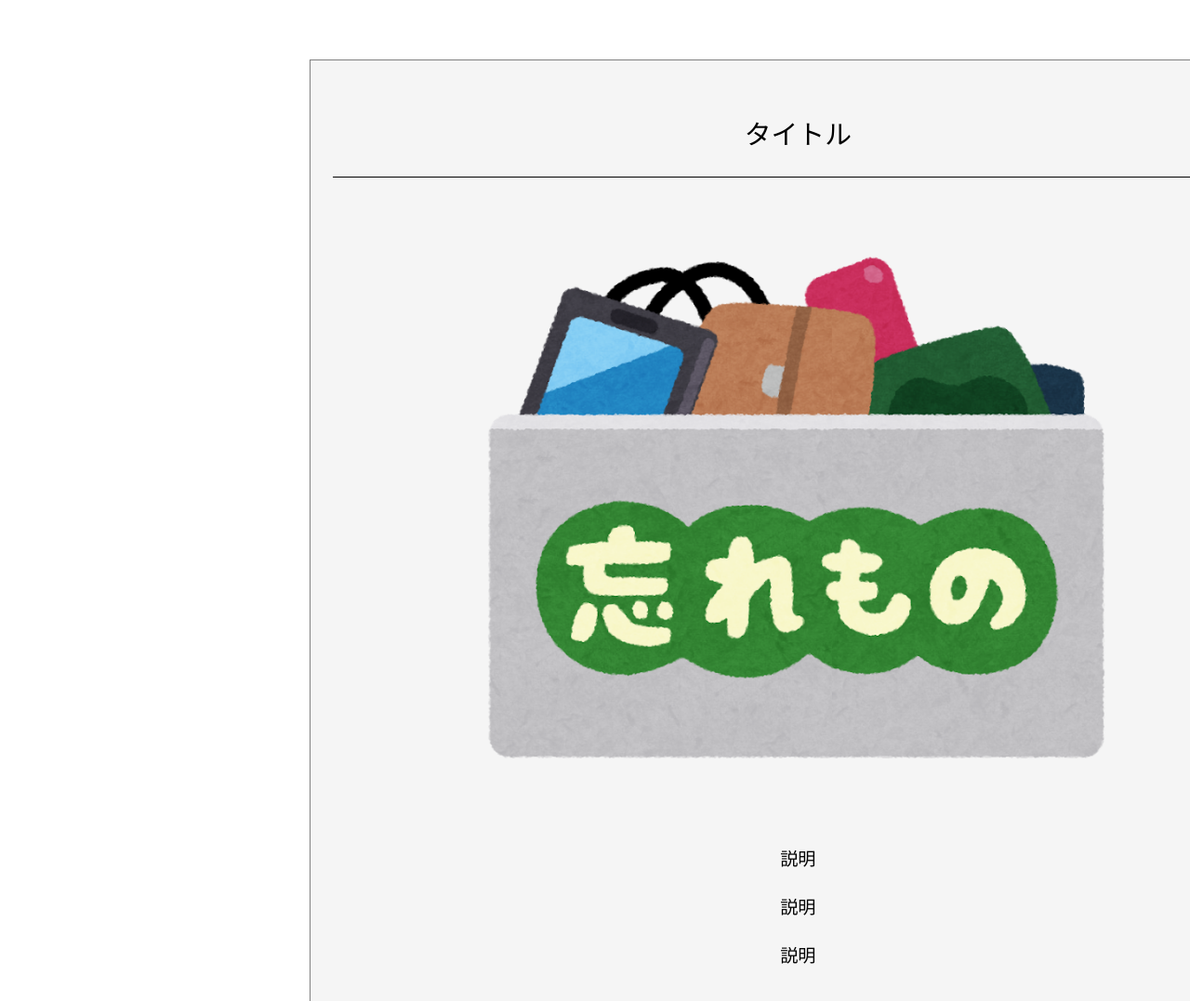
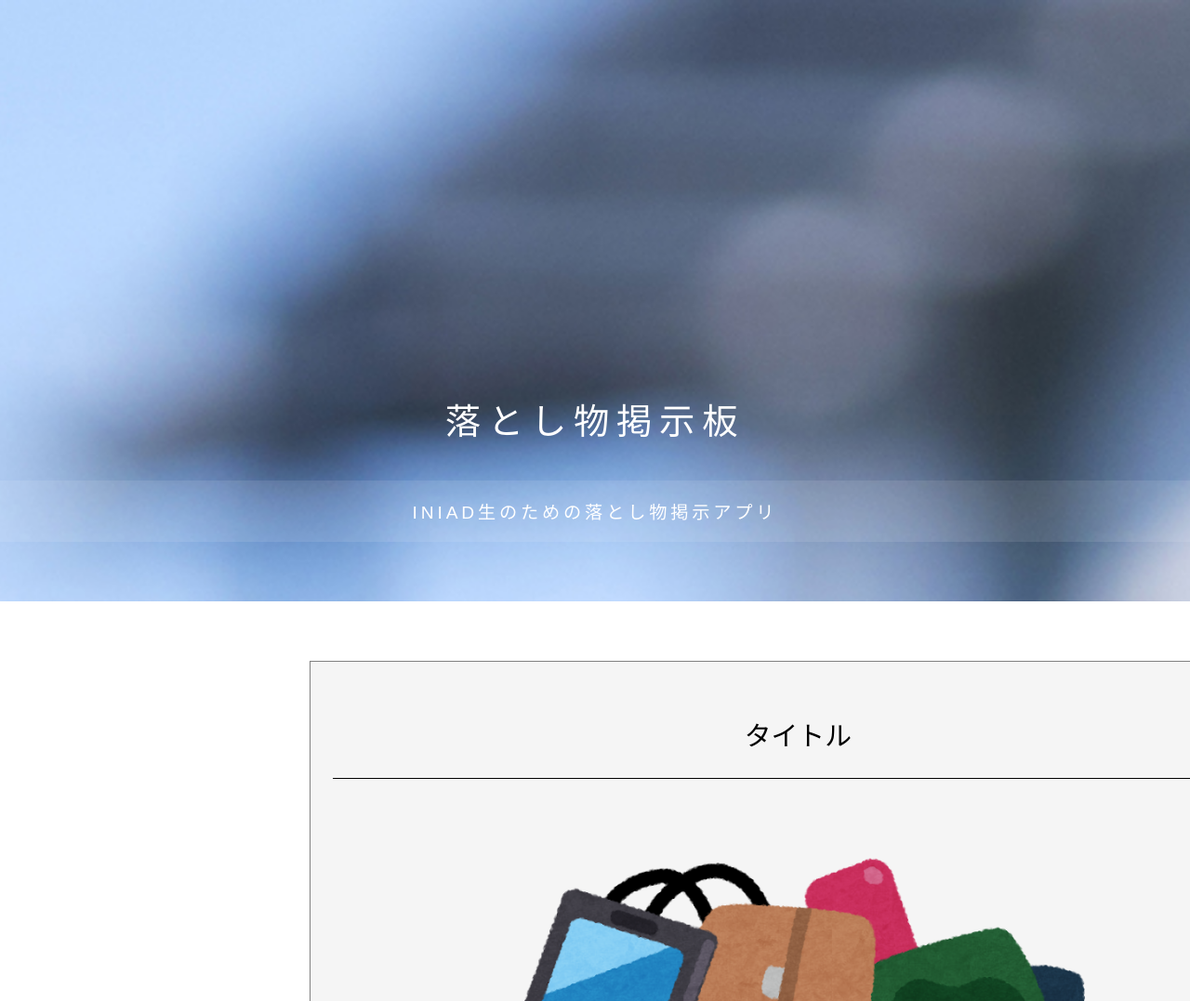
Before and after one commit to Fukushou1911/class1-team2-project, a Django app: page / in a window 1280 px wide. Shown: the top 1077 px of the page at 93% size. Run offline with Django 5.2, Linux system fonts and the light colour scheme.

Commit message:
ヘッダー追加

```diff
--- a/team2app/templates/team2app/css/index.css
+++ b/team2app/templates/team2app/css/index.css
@@ -21,6 +21,52 @@ html {
 
 :root {
   --color-link: rgb(136, 187, 228);
+}
+
+header {
+  box-sizing: border-box;
+  min-height: 40vw;
+  padding: 30vw 0 5vw;
+  position: relative;
+  -webkit-transform-style: inherit;
+  transform-style: inherit;
+  width: 100vw;
+  color: white;
+}
+
+header, header:before {
+  background: 50% 50% / cover;
+}
+
+header::before {
+  bottom: 0;
+  content: "";
+  left: 0;
+  position: absolute;
+  right: 0;
+  top: 0;
+  display: block;
+  background-color: #8a8;
+  background-image: url(../images/INIAD.jpg);
+  background-size: cover;
+  -webkit-transform-origin: center center 0;
+  -webkit-transform: translateZ(-1px) scale(2);
+  transform-origin: center center 0;
+  transform: translateZ(-1px) scale(2);
+  z-index: -1;
+  min-height: 100vh;
+}
+
+header * {
+  font-weight: normal;
+  letter-spacing: 0.2em;
+  text-align: center;
+  margin: 0;
+  padding: 1em 0;
+}
+
+header p {
+  background-color: hsla(0, 0%, 100%,0.1);
 }
 
 main {
--- a/team2app/templates/team2app/index.html
+++ b/team2app/templates/team2app/index.html
@@ -9,6 +9,10 @@
   </head>
 
   <body class="BBS">
+    <header>
+      <h1>落とし物掲示板</h1>
+      <p>INIAD生のための落とし物掲示アプリ</p>
+    </header>
     <main>
       <div class="BBS">
         <div class="block">
```
Also changed, not shown: team2app/templates/team2app/images/INIAD.jpg (added).
